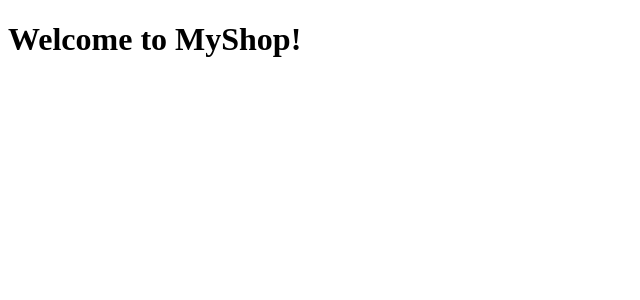
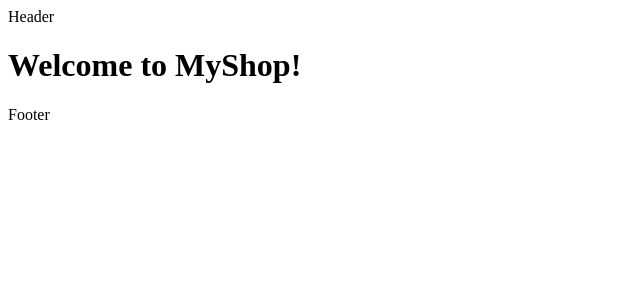
Before and after one commit to Jazzythedev/My-Store, a React (Create React App) app in the folder frontend/: page / in a window 1280 px wide. Shown: the top 300 px of the page, without its empty margins (0-640 px from the left). Built offline with nearby package versions, Linux system fonts and the light colour scheme.

Commit message:
Header and Footer components linked to app.js

```diff
--- a/frontend/src/App.js
+++ b/frontend/src/App.js
@@ -1,8 +1,14 @@
+import Footer from "./components/Footer";
+import Header from "./components/Header";
 
 const App = () => {
   return (
     <>
+      <Header />
+      <main>
       <h1> Welcome to MyShop!</h1>
+      <Footer />
+      </main>
     </>
   );
 }
--- a/frontend/src/components/Footer.js
+++ b/frontend/src/components/Footer.js
@@ -2,7 +2,7 @@
 
 const Footer = () => {
   return (
-    <div>Footer</div>
+    <footer>Footer</footer>
   )
 }
 
--- a/frontend/src/components/Header.js
+++ b/frontend/src/components/Header.js
@@ -2,7 +2,7 @@
 
 const Header = () => {
   return (
-    <div>Header</div>
+    <header>Header</header>
   )
 }
 
```
